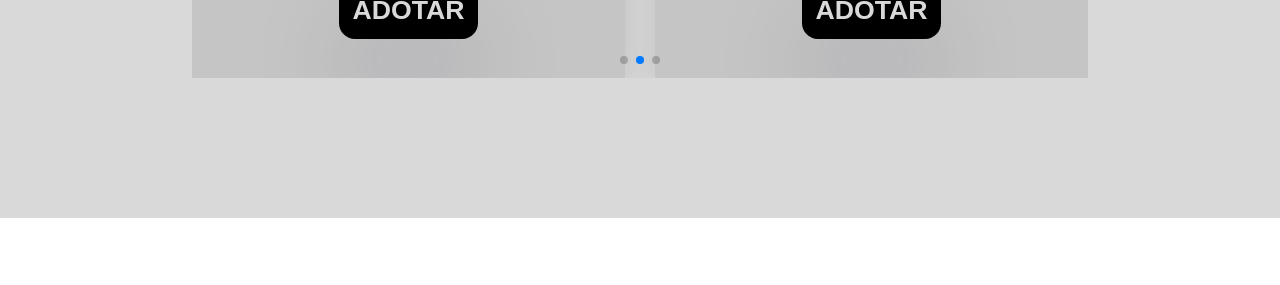
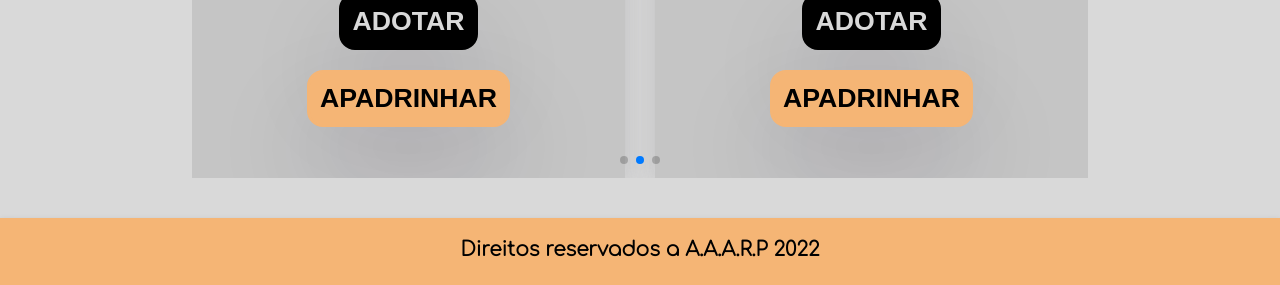
Before and after one commit to bolodissenoura/AAARP, a React (Vite) app: page / in a window 1280 px wide. Shown: the part 2997-3282 px from the top of the page. Before the commit the page ends 3215 px from the top, so only its background shows below. Built offline with nearby package versions, Linux system fonts and the light colour scheme.

Commit message:
feat: footer component

```diff
--- a/src/components/button/button.styles.ts
+++ b/src/components/button/button.styles.ts
@@ -3,16 +3,16 @@ import { deviceMinWidth } from '../../styles';
 
 export const Content = styled.button<{ dark?: boolean }>`
   background-color: ${props =>
-    props.dark ? 'var(--black)' : 'var(--grayLight)'};
+    props.dark ? 'var(--black)' : 'var(--brownLight)'};
   cursor: pointer;
   color: ${props => (props.dark ? 'var(--grayLight)' : 'var(--black)')};
-  border: solid ${props => (props.dark ? 'var(--black)' : 'var(--grayLight)')};
+  border: solid ${props => (props.dark ? 'var(--black)' : 'var(--brownLight)')};
   transition: all 0.5s ease;
   border-radius: 16px;
   box-shadow: rgba(17, 12, 46, 0.15) 0px 48px 100px 0px;
   :hover {
     background-color: ${props =>
-      props.dark ? 'var(--black)' : 'var(--grayLight)'};
+      props.dark ? 'var(--black)' : 'var(--brown)'};
     color: ${props => (props.dark ? 'var(--grayLight)' : 'var(--black)')};
   }
 `;
--- a/src/components/carousel/carousel.component.tsx
+++ b/src/components/carousel/carousel.component.tsx
@@ -40,6 +40,9 @@ export function Carousel() {
                 <S.CardBody>
                   <S.Name>{item.text}</S.Name>
                   <Button text='ADOTAR' dark />
+                  <br />
+                  <br />
+                  <Button text='APADRINHAR' />
                 </S.CardBody>
               </S.Card>
             </SwiperSlide>
--- a/src/components/carousel/carousel.styles.ts
+++ b/src/components/carousel/carousel.styles.ts
@@ -1,11 +1,15 @@
+import { deviceMinWidth } from '../../styles/devices';
 import styled from 'styled-components';
 
 export const Container = styled.div`
   padding-top: 20vh;
   height: 100vh;
   .swiper {
-    width: 70%;
-    height: 500px;
+    width: 90%;
+    @media ${deviceMinWidth.laptopS} {
+      width: 70%;
+    }
+    height: 600px;
   }
 
   .swiper-slide {
--- /dev/null
+++ b/src/components/footer/footer.component.tsx
@@ -0,0 +1,10 @@
+import React from 'react';
+import * as S from './footer.styles';
+
+export function Footer() {
+  return (
+    <S.FooterContent>
+      <S.Title>Direitos reservados a A.A.A.R.P 2022</S.Title>
+    </S.FooterContent>
+  );
+}
--- /dev/null
+++ b/src/components/footer/footer.styles.ts
@@ -0,0 +1,25 @@
+import styled, { css } from 'styled-components';
+import { deviceMinWidth } from 'src/styles';
+
+export const FooterContent = styled.footer`
+  background-color: var(--brownLight);
+  box-shadow: 0 4px 8px 0 rgba(0, 0, 0, 0.2);
+  height: 70px;
+  width: 100vw;
+  z-index: 99;
+  display: flex;
+  text-align: center;
+`;
+
+export const Title = styled.h1`
+  font-weight: 700;
+  margin: 0 auto;
+  padding: 20px;
+  font-size: 20px;
+  font-family: var(--font-second);
+`;
+
+export const Subtitle = styled.p`
+  font-weight: 400;
+  font-size: 13px;
+`;
--- /dev/null
+++ b/src/components/footer/index.ts
@@ -0,0 +1 @@
+export * from './footer.component';
--- a/src/components/index.ts
+++ b/src/components/index.ts
@@ -3,3 +3,4 @@ export * from './button';
 export * from './transitionBox';
 export * from './Texts';
 export * from './carousel';
+export * from './footer';
--- a/src/pages/general/home/home.page.tsx
+++ b/src/pages/general/home/home.page.tsx
@@ -125,6 +125,7 @@ export function Home() {
         </S.ToAdopteContainer>
         <C.Carousel />
       </S.FourthContainer>
+      <C.Footer />
     </>
   );
 }
```
